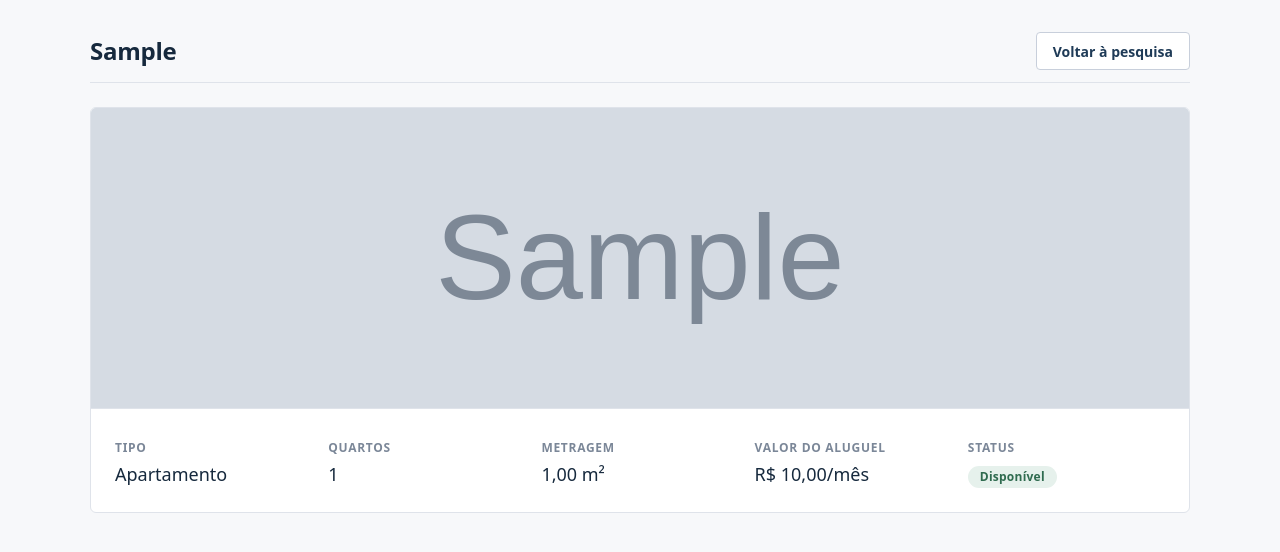
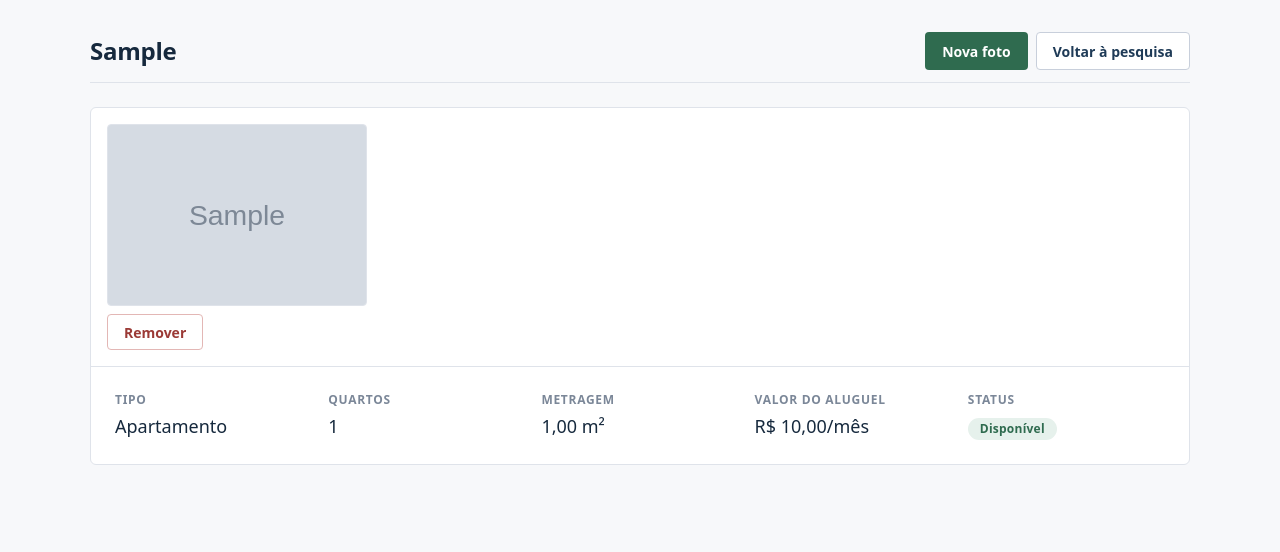
Before and after one commit to crys-k/ProjetoFinal-FULLSTACK, a Django app: page /imoveis/1/ in a window 1280 px wide. Shown: the part 47-599 px from the top of the page. Run offline with Django 5.2, Linux system fonts and the light colour scheme; a user stored in the database is signed in; tables that the repository leaves empty hold one stand-in row (values such as "Sample post"); grey boxes marked "Sample" are stand-in pictures.

Commit message:
feat: create img-field on imoveis model

```diff
--- a/ProjetoFinal/settings.py
+++ b/ProjetoFinal/settings.py
@@ -126,6 +126,10 @@ USE_TZ = True
 
 STATIC_URL = 'static/'
 
+MEDIA_URL = '/media/'
+
+MEDIA_ROOT = BASE_DIR / 'media'
+
 
 # Email
 # https://docs.djangoproject.com/en/6.1/topics/email/#topic-email-configuration
--- a/ProjetoFinal/urls.py
+++ b/ProjetoFinal/urls.py
@@ -14,6 +14,8 @@ Including another URLconf
     1. Import the include() function: from django.urls import include, path
     2. Add a URL to urlpatterns:  path('blog/', include('blog.urls'))
 """
+from django.conf import settings
+from django.conf.urls.static import static
 from django.contrib import admin
 from django.urls import include, path
 
@@ -21,3 +23,6 @@ urlpatterns = [
     path('admin/', admin.site.urls),
     path('', include('imobiliaria.urls')),
 ]
+
+if settings.DEBUG:
+    urlpatterns += static(settings.MEDIA_URL, document_root=settings.MEDIA_ROOT)
--- a/imobiliaria/admin.py
+++ b/imobiliaria/admin.py
@@ -1,9 +1,10 @@
 from django.contrib import admin
 
-from .models import Cliente, Funcionario, Imovel, Locacao, Ocorrencia
+from .models import Cliente, FotoImovel, Funcionario, Imovel, Locacao, Ocorrencia
 
 admin.site.register(Funcionario)
 admin.site.register(Imovel)
+admin.site.register(FotoImovel)
 admin.site.register(Cliente)
 admin.site.register(Locacao)
 admin.site.register(Ocorrencia)
--- a/imobiliaria/models.py
+++ b/imobiliaria/models.py
@@ -41,7 +41,6 @@ class Imovel(models.Model):
     quartos = models.PositiveSmallIntegerField()
     metragem = models.DecimalField(max_digits=6, decimal_places=2)
     valor_aluguel = models.DecimalField(max_digits=10, decimal_places=2)
-    foto = models.CharField(max_length=255, blank=True)
     status = models.CharField(max_length=20, choices=STATUS_CHOICES, default='disponivel')
     motivo_bloqueio = models.CharField(max_length=255, blank=True)
     ativo = models.BooleanField(default=True)
@@ -61,6 +60,10 @@ class Imovel(models.Model):
     def ocorrencias_pendentes(self):
         return self.ocorrencias.filter(resolvida=False).count()
 
+    @property
+    def foto_principal(self):
+        return self.fotos.first()
+
     def bloquear(self, motivo):
         if not self.pode_bloquear:
             return
@@ -72,6 +75,18 @@ class Imovel(models.Model):
         self.status = 'disponivel'
         self.motivo_bloqueio = ''
         self.save()
+
+
+class FotoImovel(models.Model):
+    imovel = models.ForeignKey(Imovel, on_delete=models.CASCADE, related_name='fotos')
+    imagem = models.ImageField(upload_to='imoveis/')
+    enviada_em = models.DateTimeField(auto_now_add=True)
+
+    class Meta:
+        ordering = ['enviada_em']
+
+    def __str__(self):
+        return f'Foto de {self.imovel.endereco}'
 
 
 class Cliente(models.Model):
--- a/imobiliaria/static/imobiliaria/css/style.css
+++ b/imobiliaria/static/imobiliaria/css/style.css
@@ -167,6 +167,12 @@ a:hover {
     padding-bottom: var(--e-3);
     margin-bottom: var(--e-5);
     border-bottom: 1px solid var(--borda);
+}
+
+.pagina-cabecalho__acoes {
+    display: flex;
+    flex-wrap: wrap;
+    gap: var(--e-2);
 }
 
 .conteudo > .botao + .botao {
@@ -653,6 +659,31 @@ a:hover {
     border-bottom: 1px solid var(--borda);
 }
 
+.imovel-galeria {
+    display: grid;
+    grid-template-columns: repeat(auto-fill, minmax(220px, 1fr));
+    gap: var(--e-3);
+    padding: var(--e-4);
+    border-bottom: 1px solid var(--borda);
+}
+
+.imovel-galeria__item {
+    display: flex;
+    flex-direction: column;
+    align-items: flex-start;
+    gap: var(--e-2);
+    margin: 0;
+}
+
+.imovel-galeria__foto {
+    width: 100%;
+    height: 180px;
+    object-fit: cover;
+    background-color: var(--superficie-alt);
+    border: 1px solid var(--borda);
+    border-radius: var(--raio-p);
+}
+
 .imovel-detalhe__info {
     display: grid;
     grid-template-columns: repeat(auto-fill, minmax(190px, 1fr));
--- a/imobiliaria/templates/imobiliaria/_partials/_imovel-card.html
+++ b/imobiliaria/templates/imobiliaria/_partials/_imovel-card.html
@@ -1,7 +1,6 @@
-{% load static %}
 <div class="imovel-card">
-    {% if imovel.foto %}
-        <img src="{% static 'imobiliaria/img/imoveis/' %}{{ imovel.foto }}" alt="{{ imovel.endereco }}" class="imovel-card__foto">
+    {% if imovel.foto_principal %}
+        <img src="{{ imovel.foto_principal.imagem.url }}" alt="{{ imovel.endereco }}" class="imovel-card__foto">
     {% else %}
         <div class="imovel-card__foto imovel-card__foto--placeholder"></div>
     {% endif %}
--- /dev/null
+++ b/imobiliaria/templates/imobiliaria/_partials/_imovel-galeria.html
@@ -0,0 +1,15 @@
+{% if imovel.fotos.all %}
+    <div class="imovel-galeria">
+        {% for foto in imovel.fotos.all %}
+            <figure class="imovel-galeria__item">
+                <img src="{{ foto.imagem.url }}" alt="{{ imovel.endereco }}" class="imovel-galeria__foto">
+                <form method="post" action="{% url 'imobiliaria:imovel_foto_excluir' foto.id %}">
+                    {% csrf_token %}
+                    <button type="submit" class="botao botao--perigo">Remover</button>
+                </form>
+            </figure>
+        {% endfor %}
+    </div>
+{% else %}
+    <div class="imovel-detalhe__foto imovel-detalhe__foto--placeholder"></div>
+{% endif %}
--- a/imobiliaria/templates/imobiliaria/imovel_detalhe.html
+++ b/imobiliaria/templates/imobiliaria/imovel_detalhe.html
@@ -1,20 +1,18 @@
 {% extends 'imobiliaria/base.html' %}
-{% load static %}
 
 {% block title %}{{ imovel.endereco }} | Imobiliária{% endblock %}
 
 {% block conteudo %}
     <div class="pagina-cabecalho">
         <h1>{{ imovel.endereco }}</h1>
-        <a href="{% url 'imobiliaria:imovel_pesquisa' %}" class="botao botao--secundario">Voltar à pesquisa</a>
+        <div class="pagina-cabecalho__acoes">
+            <a href="{% url 'imobiliaria:imovel_foto_adicionar' imovel.id %}" class="botao botao--sucesso">Nova foto</a>
+            <a href="{% url 'imobiliaria:imovel_pesquisa' %}" class="botao botao--secundario">Voltar à pesquisa</a>
+        </div>
     </div>
 
     <div class="imovel-detalhe">
-        {% if imovel.foto %}
-            <img src="{% static 'imobiliaria/img/imoveis/' %}{{ imovel.foto }}" alt="{{ imovel.endereco }}" class="imovel-detalhe__foto">
-        {% else %}
-            <div class="imovel-detalhe__foto imovel-detalhe__foto--placeholder"></div>
-        {% endif %}
+        {% include 'imobiliaria/_partials/_imovel-galeria.html' %}
 
         <dl class="imovel-detalhe__info">
             <div>
--- a/imobiliaria/urls.py
+++ b/imobiliaria/urls.py
@@ -20,6 +20,8 @@ urlpatterns = [
     path('imoveis/<int:id>/excluir/', views.imovel_excluir, name='imovel_excluir'),
     path('imoveis/<int:id>/bloquear/', views.imovel_bloquear, name='imovel_bloquear'),
     path('imoveis/<int:id>/desbloquear/', views.imovel_desbloquear, name='imovel_desbloquear'),
+    path('imoveis/<int:id>/fotos/nova/', views.imovel_foto_adicionar, name='imovel_foto_adicionar'),
+    path('fotos/<int:id>/excluir/', views.imovel_foto_excluir, name='imovel_foto_excluir'),
     path('clientes/', views.cliente_lista, name='cliente_lista'),
     path('clientes/novo/', views.cliente_novo, name='cliente_novo'),
     path('clientes/<int:id>/', views.cliente_detalhe, name='cliente_detalhe'),
--- a/imobiliaria/views.py
+++ b/imobiliaria/views.py
@@ -6,6 +6,7 @@ from django.shortcuts import get_object_or_404, redirect, render
 
 from .forms import (
     ClienteForm,
+    FotoImovelForm,
     FuncionarioForm,
     ImovelForm,
     LocacaoForm,
@@ -13,7 +14,7 @@ from .forms import (
     PesquisaImovelForm,
     UsuarioForm,
 )
-from .models import Cliente, Funcionario, Imovel, Locacao, Ocorrencia
+from .models import Cliente, FotoImovel, Funcionario, Imovel, Locacao, Ocorrencia
 
 
 def login_view(request):
@@ -134,9 +135,9 @@ def imovel_novo(request):
     if request.method == 'POST':
         form = ImovelForm(request.POST)
         if form.is_valid():
-            form.save()
+            imovel = form.save()
             messages.success(request, 'Imóvel cadastrado com sucesso.')
-            return redirect('imobiliaria:imovel_lista')
+            return redirect('imobiliaria:imovel_detalhe', id=imovel.id)
     else:
         form = ImovelForm()
     return render(request, 'imobiliaria/imovel_form.html', {'form': form})
@@ -226,6 +227,34 @@ def imovel_pesquisa(request):
 def imovel_detalhe(request, id):
     imovel = get_object_or_404(Imovel, pk=id)
     return render(request, 'imobiliaria/imovel_detalhe.html', {'imovel': imovel})
+
+
+@login_required
+def imovel_foto_adicionar(request, id):
+    imovel = get_object_or_404(Imovel, pk=id)
+    if request.method == 'POST':
+        form = FotoImovelForm(request.POST, request.FILES)
+        if form.is_valid():
+            foto = form.save(commit=False)
+            foto.imovel = imovel
+            foto.save()
+            messages.success(request, 'Foto adicionada com sucesso.')
+            return redirect('imobiliaria:imovel_detalhe', id=imovel.id)
+    else:
+        form = FotoImovelForm()
+    contexto = {'form': form, 'imovel': imovel}
+    return render(request, 'imobiliaria/imovel_foto_form.html', contexto)
+
+
+@login_required
+def imovel_foto_excluir(request, id):
+    foto = get_object_or_404(FotoImovel, pk=id)
+    imovel_id = foto.imovel_id
+    if request.method == 'POST':
+        foto.imagem.delete(save=False)
+        foto.delete()
+        messages.success(request, 'Foto removida com sucesso.')
+    return redirect('imobiliaria:imovel_detalhe', id=imovel_id)
 
 
 @login_required
--- a/requirements.txt
+++ b/requirements.txt
@@ -1 +1,2 @@
 Django==6.1.2
+Pillow==11.1.0
```
Also changed, not shown: imobiliaria/forms.py (+15 -2 lines), imobiliaria/templates/imobiliaria/imovel_form.html (+6 -1 lines), imobiliaria/templates/imobiliaria/imovel_foto_form.html (added, +18 -0 lines), .claude/docs/improvements.md, imobiliaria/migrations/0009_remove_imovel_foto_fotoimovel.py (added), 1 other file.
